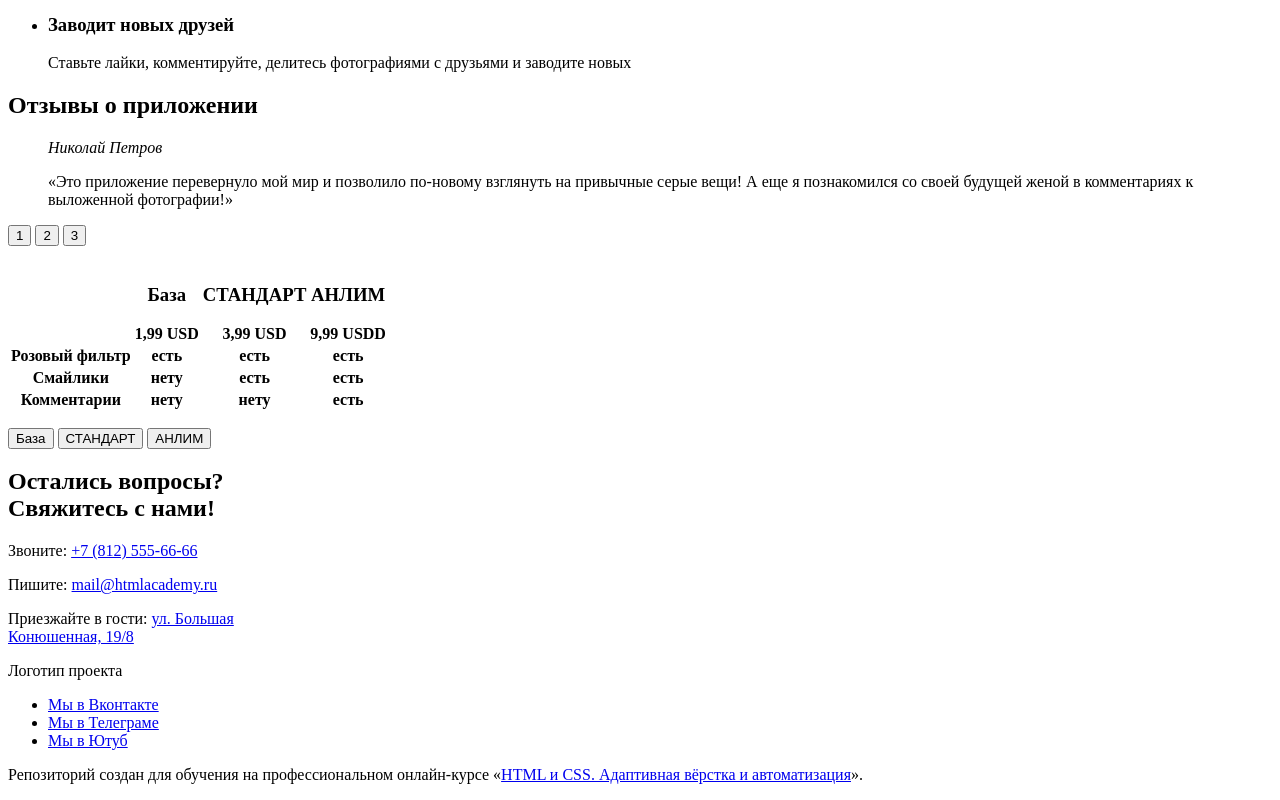
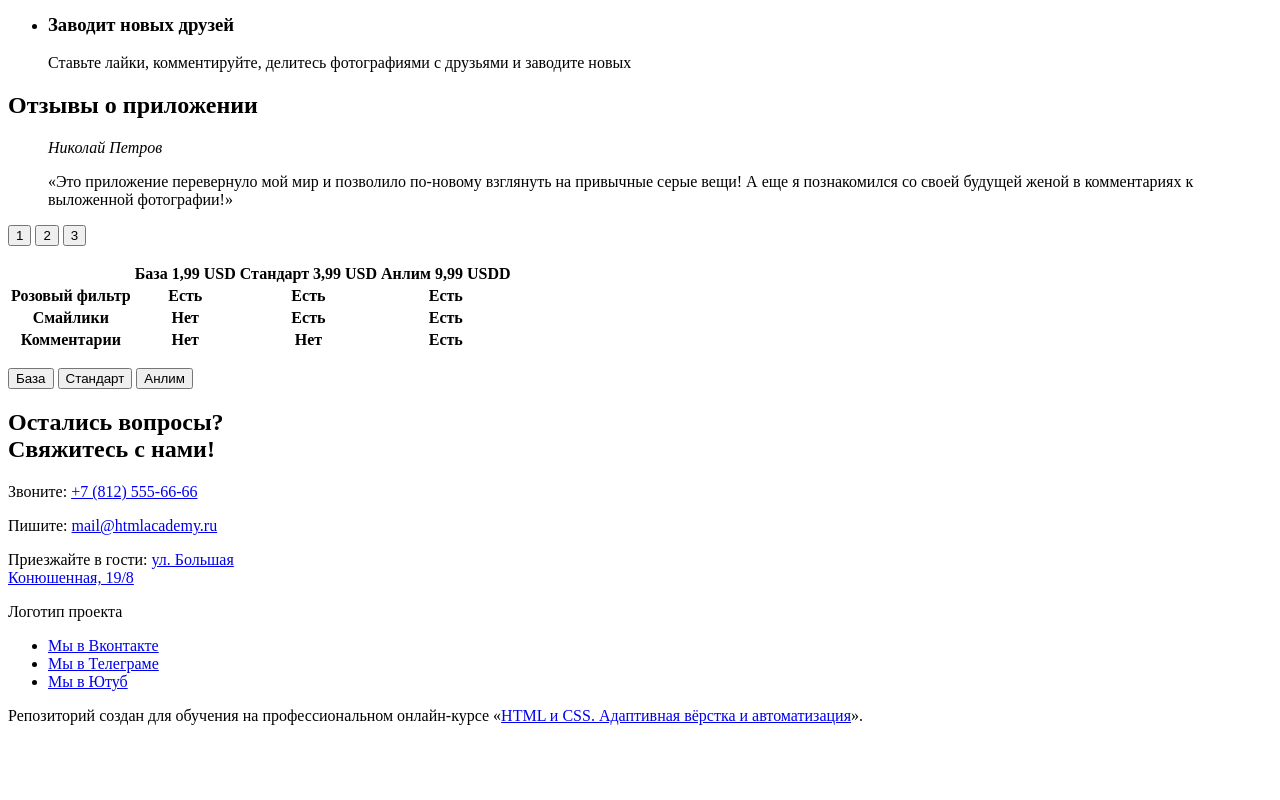
Before and after one commit to htmlacademy-adaptive/2023269-pink-25, a website: page source/index.html in a window 1280 px wide. Shown: the part 715-1515 px from the top of the page. After the commit the page ends 1456 px from the top, so only its background shows below. Drawn offline with Linux system fonts and the light colour scheme.

Commit message:
Исправление главной страницы

```diff
--- a/source/index.html
+++ b/source/index.html
@@ -37,11 +37,11 @@
   <main class="main-container">
     <h1 class="visually-hidden">Приложение «PINK»</h1>
     <section class="banner">
-        <span class="banner__title-text">Взгляните на жизнь<br>иначе!</span>
-        <img src="">
+      <span class="banner__title-text">Взгляните на жизнь<br>иначе!</span>
+      <img src="">
     </section>
     <section class="app-download">
-        <button type="button">Скачать приложение</button>
+      <button type="button">Скачать приложение</button>
       <ul class="app-download__versions-list">
         <li class="app-download__versions-item app-download__versions-item--ios">
           <a href="#">
@@ -67,15 +67,15 @@
         <p class="advantages__title"> Нам есть, что вам<br>предложить!</p>
         <h2 class="visually-hidden">Наши преимущества</h2>
         <ul class="advantages__list">
-          <li class="advantages__item">
+          <li class="advantages__item item">
             <h3 class="item__title">Поднимает настроение</h3>
             <p class="item__text">Приложение позволит вам победить осеннюю хандру и депрессию буквально в несколько кликов!</p>
           </li>
-          <li class="advantages__item">
+          <li class="advantages__item item">
             <h3 class="item__title">Меняет мир вокруг</h3>
             <p class="item__text">Сделайте снимок и украсьте его смайликом или текстовой подписью, чтобы усилить эффект</p>
           </li>
-          <li class="advantages__item">
+          <li class="advantages__item item">
             <h3 class="item__title">Заводит новых друзей</h3>
             <p class="item__text">Ставьте лайки, комментируйте, делитесь фотографиями с друзьями и заводите новых</p>
           </li>
@@ -92,53 +92,54 @@
           </div>
         </blockquote>
       </div>
-      <p class="reviews__toggles slider__toggles slider">
+      <p class="reviews__toggles slider__toggles">
         <button class="slider__toggle slider__toggle--current" type="button"><span class="visually-hidden">1</span></button>
         <button class="slider__toggle" type="button"><span class="visually-hidden">2</span></button>
         <button class="slider__toggle" type="button"><span class="visually-hidden">3</span></button>
       </p>
     </section>
-    <section class="product">
+    <section class="product slider">
       <div class="product__section">
         <table class="product__list">
-          <tr class="product__item">
-            <th class="product__item__title product__item__title--empty"></th>
-            <th>
-              <h3 class="product__item__title">База</h3>
-              <b class="product__item__price">1,99 USD</b>
+          <tr class="product__item product-item">
+            <th class="product-item__title product-item__title--empty"></th>
+            <th class="product-item__title">
+              <b class="product-item__title-text">База</b>
+              <b class="product-item__title-price">1,99 USD</b>
             </th>
-            <th class=" product__item--active">
-              <h3 class="product__item__title">СТАНДАРТ</h3>
-              <b class="product__item__price">3,99 USD</b>
+            <th class="product-item__title product-item--active">
+              <b class="product-item__title-text">Стандарт</b>
+              <b class="product-item__title-price">3,99 USD</b>
             </th>
-            <th class="product__item">
-              <h3 class="product__item__title">АНЛИМ</h3>
-              <b class="product__item__price">9,99 USDD</b>
+            <th class="product-item__title">
+              <b class="product-item__title-text">Анлим</b>
+              <b class="product-item__title-price">9,99 USDD</b>
             </th>
           </tr>
-          <tr class="product__item">
-            <th><b class="product__option">Розовый фильтр</b></th>
-            <th class="product__item__option"><span class="visually-hidden">есть</span></th>
-            <th class="product__item__option"><span class="visually-hidden">есть</span></th>
-            <th class="product__item__option"><span class="visually-hidden">есть</span></th>
-          </tr class="product__item-option">
-          <tr class="product__item">
-            <th><b class="product__option">Смайлики</b></th>
-            <th class="product__item__option product__item__option--negative"><span class="visually-hidden">нету</span></th>
-            <th class="product__item__option"><span class="visually-hidden">есть</span></th>
-            <th class="product__item__option"><span class="visually-hidden">есть</span></th>
+          <tr class="product__item product-item">
+            <th class="product-item__option product-item__option--title">Розовый фильтр</th>
+            <th class="product-item__option"><span class="visually-hidden">Есть</span></th>
+            <th class="product-item__option"><span class="visually-hidden">Есть</span></th>
+            <th class="product-item__option"><span class="visually-hidden">Есть</span></th>
           </tr>
-          <tr class="product__item-option">
-            <th><b class="product__option">Комментарии</b></th>
-            <th class="product__item__option product__item__option--negative"><span class="visually-hidden">нету</span></th>
-            <th class="product__item__option product__item__option--negative"><span class="visually-hidden">нету</span></th>
-            <th class="product__item__option"><span class="visually-hidden">есть</span></th>
+          <tr class="product__item product-item">
+            <th class="product-item__option product-item__option--title">Смайлики</th>
+            <th class="product-item__option product-item__option--negative"><span class="visually-hidden">Нет</span></th>
+            <th class="product-item__option"><span class="visually-hidden">Есть</span></th>
+            <th class="product-item__option"><span class="visually-hidden">Есть</span></th>
+          </tr>
+          <tr class="product__item product-item">
+            <th class="product-item__option product-item__option--title">Комментарии</th>
+            <th class="product-item__option product-item__option--negative"><span class="visually-hidden">Нет</span></th>
+            <th class="product-item__option product-item__option--negative"><span class="visually-hidden">Нет</span></th>
+            <th class="product-item__option"><span class="visually-hidden">Есть</span></th>
           </tr>
         </table>
-        <p class="product__toggles slider__toggles slider">
+        <p class="product__toggles slider__toggles">
           <button class="slider__toggle" type="button"><span class="visually-hidden">База</span></button>
-          <button class="slider__toggle slider__toggle--current" type="button"><span class="visually-hidden">СТАНДАРТ</span></button>
-          <button class="slider__toggle" type="button"><span class="visually-hidden">АНЛИМ</span></button>
+          <button class="slider__toggle slider__toggle--current" type="button"><span class="visually-hidden">Стандарт</span>
+          </button>
+          <button class="slider__toggle" type="button"><span class="visually-hidden">Анлим</span></button>
         </p>
       </div>
     </section>
@@ -187,7 +188,8 @@
     </div>
   </footer>
 
-  <p>Репозиторий создан для обучения на профессиональном онлайн‑курсе «<a href="https://htmlacademy.ru/intensive/adaptive">HTML и CSS. Адаптивная вёрстка и автоматизация</a>».</p>
+  <p>Репозиторий создан для обучения на профессиональном онлайн‑курсе «<a
+      href="https://htmlacademy.ru/intensive/adaptive">HTML и CSS. Адаптивная вёрстка и автоматизация</a>».</p>
 
 </body>
 
```
